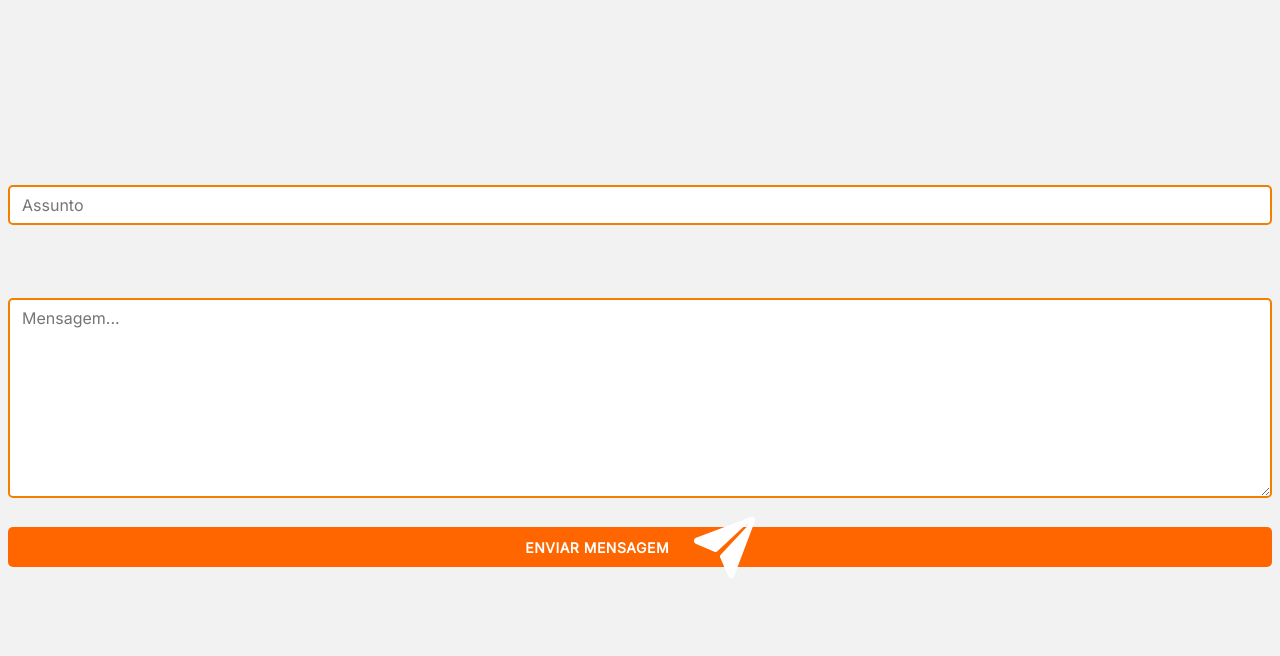
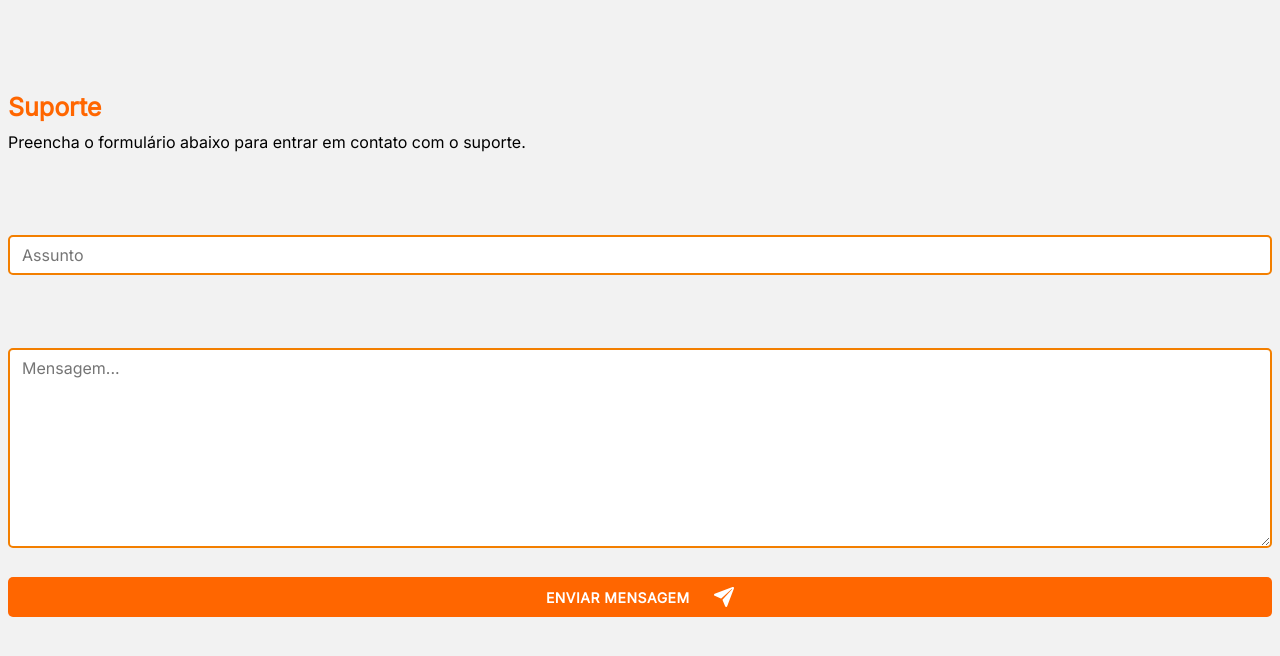
Before and after one commit to cadulucas1/CRUDCAT, a PHP site: page /suporte in a window 1280 px wide. Shown: the part 111-767 px from the top of the page. Run offline with PHP 8.4, Linux system fonts and the light colour scheme.

Commit message:
feat(suporte cliente): tela de Suporte da área Cliente finalizada. Pronta para componentizar.

```diff
--- a/app/views/geral/suporte.php
+++ b/app/views/geral/suporte.php
@@ -16,7 +16,10 @@
   ?>
   <main class="f-column" id="main-content">
     <form class="form-suporte">
-
+      <div class="div-titulo-suporte">
+        <h1 class="titulo-suporte">Suporte</h1>
+        <p class="texto-suporte">Preencha o formulário abaixo para entrar em contato com o suporte.</p>
+      </div>
       <div class="div-input-assunto">
         <input type="text" placeholder="Assunto" class="input-assunto" name="assunto">
       </div>
--- a/public/css/cliente/suporte.css
+++ b/public/css/cliente/suporte.css
@@ -6,6 +6,24 @@
     align-self: auto;
 }
 
+.div-titulo-suporte{
+    width: 100%;
+    display: flex;
+    flex-direction: column;
+    align-items: start;
+}
+.titulo-suporte{
+    font-size: 25px;
+    color: var(--LaranjaMaisFeliz);
+    font-weight: 600;
+    margin-top: 20px;
+    margin-bottom: 10px;
+}
+
+.texto-suporte{
+    font-size: 16px;
+    color: var(--CinzaEscuro);
+}
 
 .div-input-assunto, .div-input-mensagem {
     width: 100%;
@@ -20,7 +38,7 @@
     padding: 8px 12px;
     font-size: 1em;
     outline: none;
-    margin-top: 50px;
+    margin-top: 20px;
 }
 
 .input-mensagem{
@@ -50,10 +68,12 @@
     font-weight: 600;
     font-size: 14px;
     letter-spacing: .5px;
+    cursor: pointer;
 }
 
 .icon-mensagem{
-    width: 5%;
+    width: 20px;
+    height: 20px;
     margin-left: 2%;
 }
 
```
